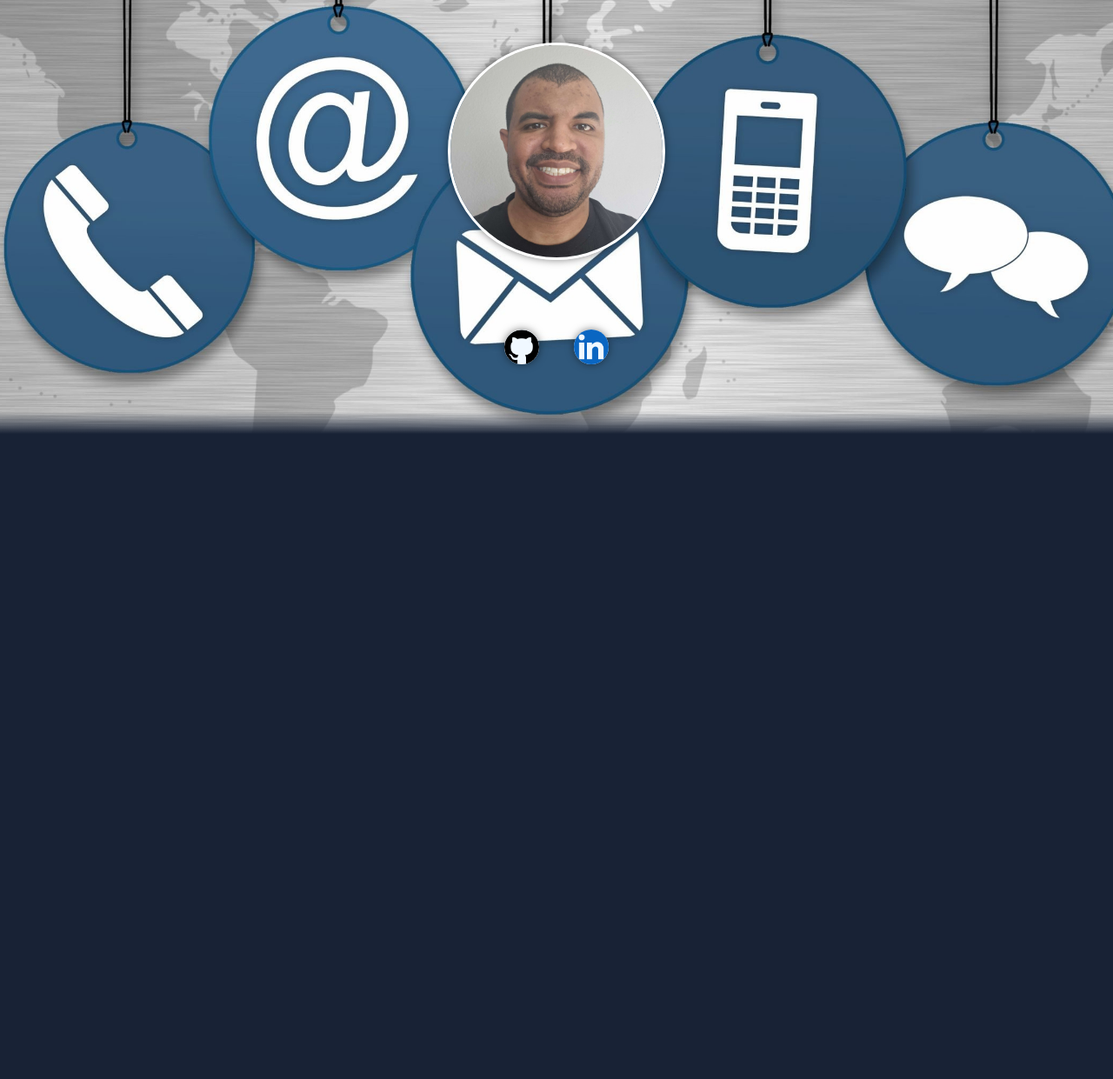
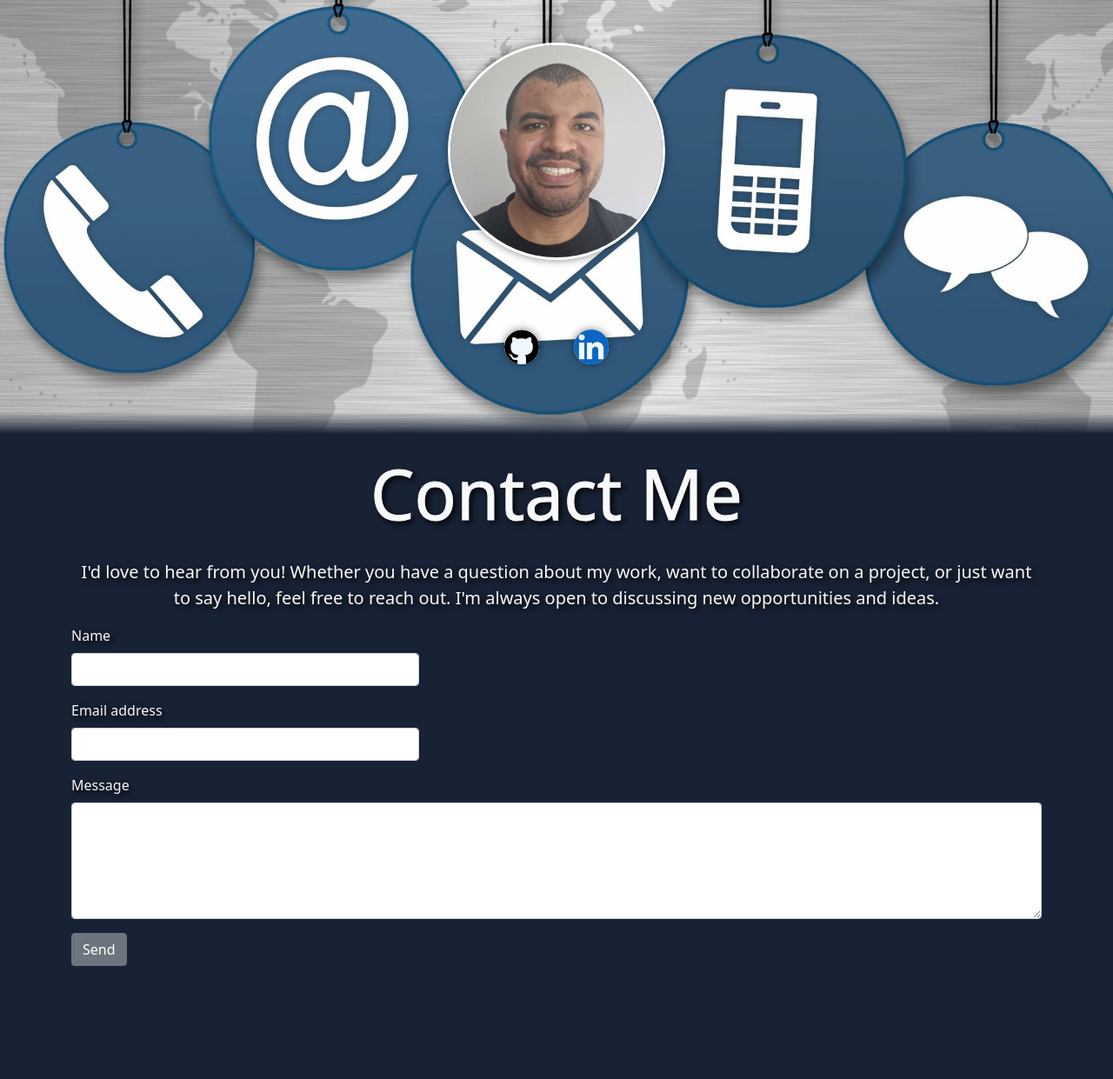
Before and after one commit to revue0813/MyWebsite, a Flask app: page /contact/ in a window 1280 px wide. Shown: the part 57-1298 px from the top of the page at 87% size. Before the commit the page ends 555 px from the top, so only its background shows below. Run offline with Flask 3, Linux system fonts and the light colour scheme.

Commit message:
Implemented Contact page

```diff
--- a/app.py
+++ b/app.py
@@ -1,8 +1,30 @@
-from flask import Flask, render_template, send_from_directory, url_for
 import requests
+import os
+from flask import Flask, render_template, send_from_directory, url_for, request, flash, redirect
+from flask_mail import Mail, Message
+from dotenv import load_dotenv
+
+load_dotenv()
 
 app = Flask(__name__)
+app.secret_key = os.getenv('SECRET_KEY')
 
+# Mail config using env variable
+app.config['MAIL_SERVER'] = os.getenv('MAIL_SERVER')
+app.config['MAIL_PORT'] = int(os.getenv('MAIL_PORT'))
+app.config['MAIL_USE_TLS'] = os.getenv('MAIL_USE_TLS') == 'True'
+app.config['MAIL_USE_SSL'] = os.getenv('MAIL_USE_SSL') == 'True'
+app.config['MAIL_USERNAME'] = os.getenv('MAIL_USERNAME')
+app.config['MAIL_PASSWORD'] = os.getenv('MAIL_PASSWORD')
+
+# Tests
+print(f"MAIL_SERVER: {os.getenv('MAIL_SERVER')}")
+print(f"MAIL_PORT: {os.getenv('MAIL_PORT')}")
+print(f"MAIL_USE_TLS: {os.getenv('MAIL_USE_TLS')}")
+print(f"MAIL_USE_SSL: {os.getenv('MAIL_USE_SSL')}")
+print(f"MAIL_USERNAME: {os.getenv('MAIL_USERNAME')}")
+
+mail = Mail(app)
 
 @app.route("/")
 def index():
@@ -67,8 +89,22 @@ def links():
         image_url=url_for("static", filename="images/header_image_links.jpg"),
     )
 
-@app.route("/contact/")
+@app.route("/contact/", methods=["GET", "POST"])
 def contact():
+    if request.method == "POST":
+        name = request.form['name']
+        email = request.form['email']
+        message = request.form['message']
+
+        msg = Message(subject=f"Contact Form: {name} (From Personal Website)",
+                      sender=email,
+                      recipients=[os.getenv('MAIL_USERNAME')],
+                      body=f"Name: {name}\nEmail: {email}\n\nMessage: {message}")
+        mail.send(msg)
+
+        flash("Your message has been sent successfully!", "success")
+        return redirect(url_for('contact'))
+
     return render_template(
         "contact.html",
         image_url=url_for("static", filename="images/header_image_contact.jpg"),
@@ -79,6 +115,5 @@ def download_file(filename):
     return send_from_directory(directory="static/documents", path=filename)
 
 
-
 if __name__ == "__main__":  # If this app is not being called as part of a module, then:
     app.run(debug=True)
--- a/static/styles/styles.css
+++ b/static/styles/styles.css
@@ -349,6 +349,37 @@ body, html {
     font-weight: bold;
 }
 
+.contact-title {
+    padding-top: 20px;
+    -webkit-text-stroke: 1px #f8f9fa;
+}
+
+.contact-text {
+    padding-top: 20px;
+}
+
+input[type="text"],
+input[type="email"] {
+    width: 400px;
+}
+
+/* FLASH MESSAGES */
+.flash-success {
+    background-color: #d4edda;
+    color: #155724;
+    border-color: #c3e6cb;
+    padding: 10px;
+    margin-bottom: 10px;
+}
+
+.flash-error {
+    background-color: #f8d7da;
+    color: #721c24;
+    border-color: #f5c6cb;
+    padding: 10px;
+    margin-bottom: 10px;
+}
+
 /* color scheme colors:
     #182235
     #3e598a
--- a/templates/base.html
+++ b/templates/base.html
@@ -69,9 +69,11 @@
     </nav>
 
     <header class="header-image" style="background-image: url('{{ image_url }}');">
-      <img src="{{ url_for('static', filename='images/profile-picture.jpg') }}"
-      alt="Profile Picture"
-      class="profile-picture">
+      <a href="{{ url_for('contact') }}">
+        <img src="{{ url_for('static', filename='images/profile-picture.jpg') }}"
+        alt="Profile Picture"
+        class="profile-picture">
+      </a>
       <div class="header-text-container">
         <div>
           <a href="https://github.com/revue0813" target="_blank">
--- a/templates/contact.html
+++ b/templates/contact.html
@@ -1,3 +1,41 @@
 {% extends "base.html" %}
 
-{% block title %}- Contact{% endblock %}
+{% block title %}- Contact Me{% endblock %}
+
+{% block body %}
+{% with messages = get_flashed_messages(with_categories=true) %}
+    {% if messages %}
+        {% for category, message in messages %}
+            <div class="flash-{{ category }} text-center">
+                {{ message }}
+            </div>
+        {% endfor %}
+    {% endif %}
+{% endwith %}
+<div class="container clean-background text-light">
+    <h1 class="contact-title display-1 text-center">Contact Me</h1>
+    <p class="contact-text fs-5 text-center">
+        I'd love to hear from you! Whether you have a question about
+        my work, want to collaborate on a project, or just want to say
+        hello, feel free to reach out. I'm always open to discussing new
+        opportunities and ideas.
+    </p>
+    <div>
+        <form method="post" action="{{ url_for('contact') }}">
+            <div class="mb-3">
+                <label for="name" class="form-label">Name</label>
+                <input type="text" class="form-control" id="name" name="name" required>
+            </div>
+            <div class="mb-3">
+                <label for="email" class="form-label">Email address</label>
+                <input type="email" class="form-control" id="email" name="email" required>
+            </div>
+            <div class="mb-3">
+                <label for="message" class="form-label">Message</label>
+                <textarea class="form-control" id="message" name="message" rows="5" required></textarea>
+            </div>
+            <button type="submit" class="btn btn-secondary">Send</button>
+        </form>
+    </div>
+</div>
+{% endblock %}
```
Also changed, not shown: 1 other file.
